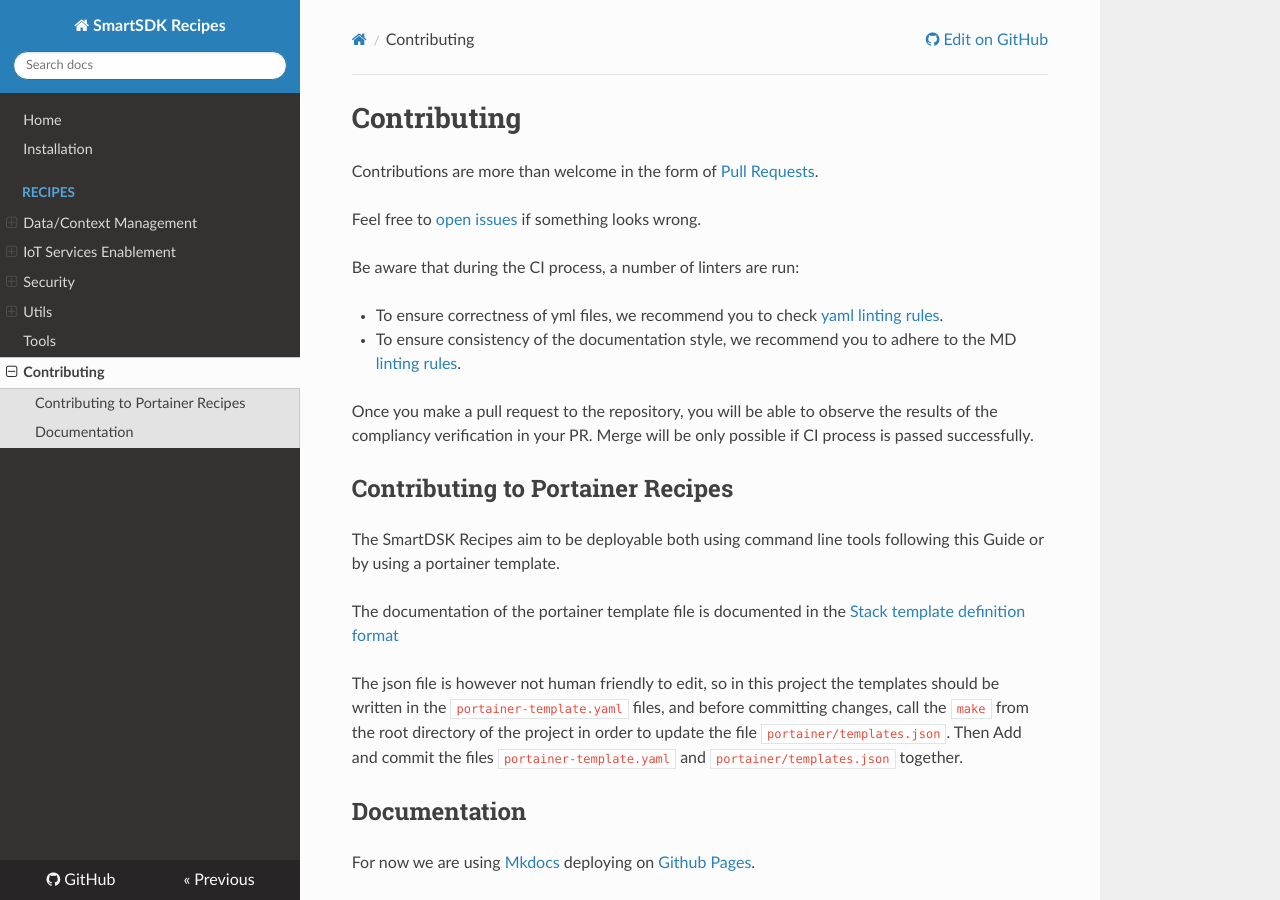
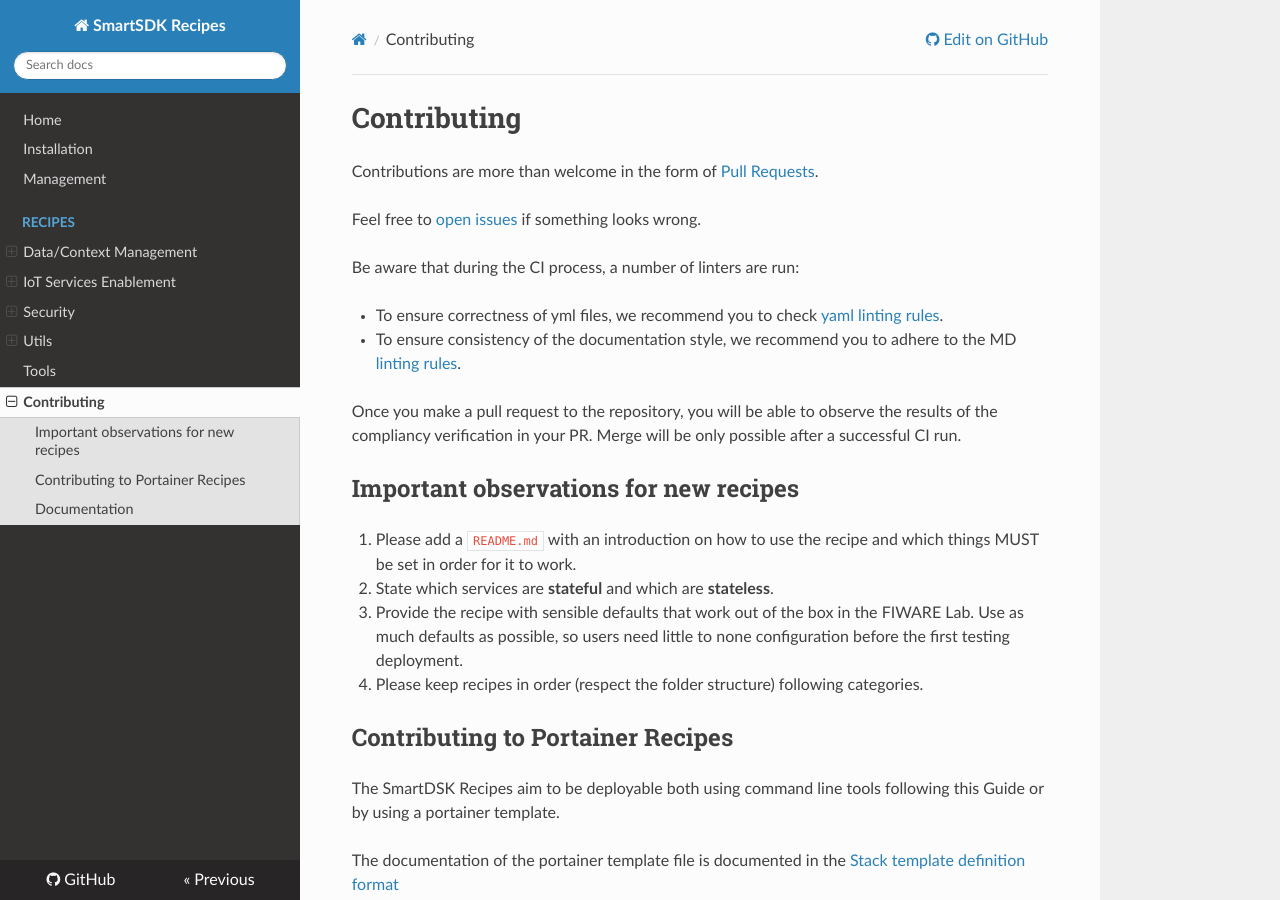
Before and after one commit to smartsdk/smartsdk-recipes, an MkDocs documentation site: the page built from recipes/contributing.md, in a window 1280 px wide and 900 px high. Built offline with MkDocs 1.6.1, drawn with Linux system fonts in a browser that asks for light colours; nearby versions of some CDN libraries; comment, search, counter and statistics services are not loaded; old or Windows-style settings are respelled for this version of MkDocs.

Commit message:
Add management docs. (#49)
* Add management docs. Fix #24

* Fix #6 good practices

````diff
--- a/mkdocs.yml
+++ b/mkdocs.yml
@@ -4,6 +4,7 @@
 pages:
   - Home: index.md
   - 'Installation': 'installation.md'
+  - 'Management': 'management.md'
   - 'Recipes':
     - 'Data/Context Management':
         - 'Context Broker':
--- a/recipes/contributing.md
+++ b/recipes/contributing.md
@@ -15,8 +15,22 @@
   to the MD [linting rules](https://github.com/markdownlint/markdownlint/blob/master/docs/RULES.md).
 
 Once you make a pull request to the repository, you will be able to observe
-the results of the compliancy verification in your PR. Merge will be only possible
-if CI process is passed successfully.
+the results of the compliancy verification in your PR. Merge will be only
+possible after a successful CI run.
+
+## Important observations for new recipes
+
+1. Please add a `README.md` with an introduction on how to use the recipe and
+    which things MUST be set in order for it to work.
+
+1. State which services are **stateful** and which are **stateless**.
+
+1. Provide the recipe with sensible defaults that work out of the box in the
+    FIWARE Lab. Use as much defaults as possible, so users need little to none
+    configuration before the first testing deployment.
+
+1. Please keep recipes in order (respect the folder structure) following
+    categories.
 
 ## Contributing to Portainer Recipes
 
@@ -48,13 +62,13 @@
 Note you can preview your changes locally by running
 
 ```
-    # from the location of mkdocs.yml
-    $ mkdocs serve
+# from the location of mkdocs.yml
+$ mkdocs serve
 ```
 
 After all your changes, remember to run
 
 ```
-    # from the location of mkdocs.yml
-    $ mkdocs gh-deploy
+# from the location of mkdocs.yml
+$ mkdocs gh-deploy
 ```
````
Also changed, not shown: README.md (+1 -1 lines), recipes/management.md (added, +95 -0 lines).
